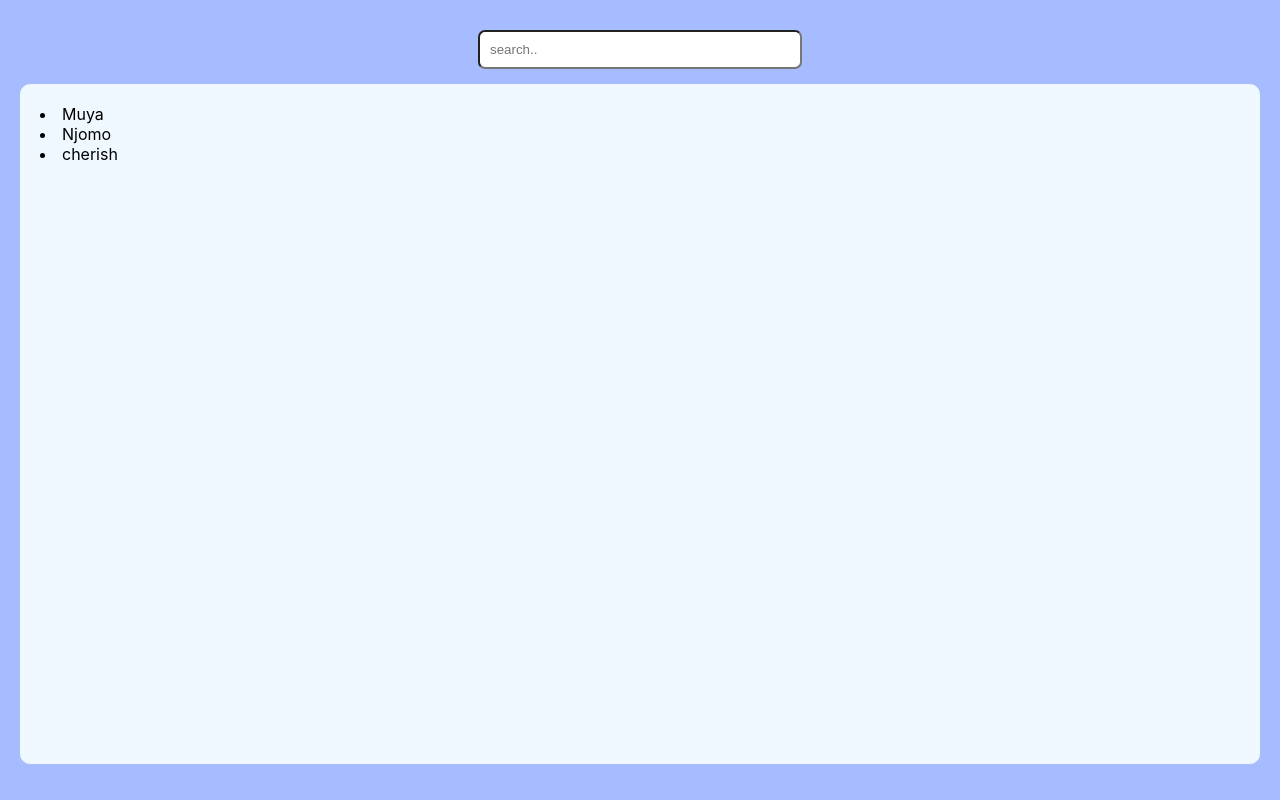
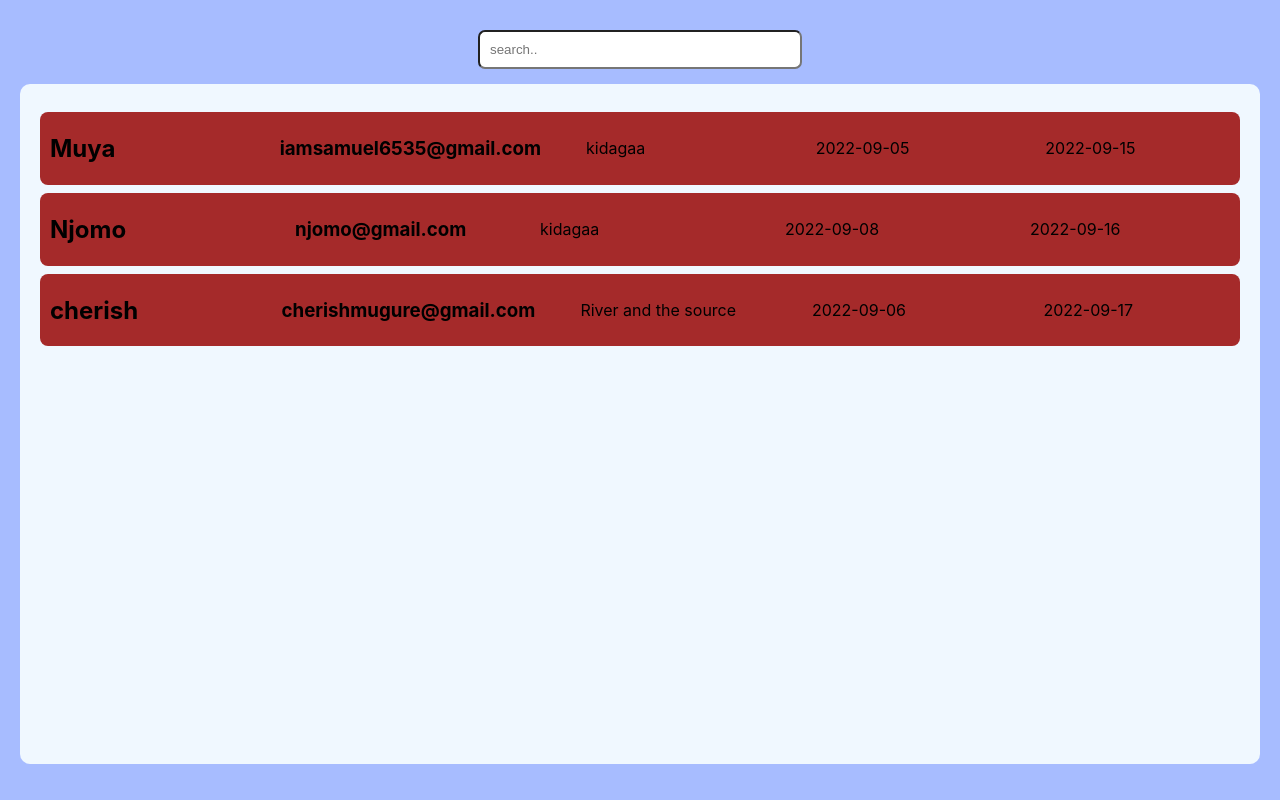
Before and after one commit to muyasamuel/LIBMS, a React (Create React App) app: page / in a window 1280 px wide. Built offline with nearby package versions, Linux system fonts and the light colour scheme.

Commit message:
Adding an individual issuedBookItem and style it

```diff
--- a/src/components/Data.js
+++ b/src/components/Data.js
@@ -94,7 +94,7 @@ export const issuedBooks = [
         studentsName: 'Muya',
         studentsEmail: 'iamsamuel6535@gmail.com',
         title: 'kidagaa',
-        issueDate: '2022-09-05',
+        issuedDate: '2022-09-05',
         returnDate: '2022-09-15'
 
     },
@@ -103,7 +103,7 @@ export const issuedBooks = [
         studentsName: 'Njomo',
         studentsEmail: 'njomo@gmail.com',
         title: 'kidagaa',
-        issueDate: '2022-09-08',
+        issuedDate: '2022-09-08',
         returnDate: '2022-09-16'
 
     },
@@ -112,7 +112,7 @@ export const issuedBooks = [
         studentsName: 'cherish',
         studentsEmail: 'cherishmugure@gmail.com',
         title: 'River and the source',
-        issueDate: '2022-09-06',
+        issuedDate: '2022-09-06',
         returnDate: '2022-09-17'
 
     }
--- /dev/null
+++ b/src/components/IssuedBookItem.css
@@ -0,0 +1,25 @@
+.issuedBookWrapper{
+    background: brown;
+    display: flex;
+    align-items: center;
+    gap: 45px;
+    border-radius: 8px;
+    padding: 2px 10px;
+    margin: 8px auto;
+}
+.issuedBookWrapper h2{
+    flex: 1;
+}
+
+.issuedBookWrapper h3{
+    flex: 1;
+}
+
+
+.issuedBookWrapper p{
+    flex: 1;
+}
+
+.issuedBookWrapper span{
+    flex: 1;
+}
--- /dev/null
+++ b/src/components/IssuedBookItem.js
@@ -0,0 +1,15 @@
+import './IssuedBookItem.css'
+
+function IssuedBookItem({studentsName, studentsEmail, title, issuedDate, returnDate}) {
+  return (
+    <div className='issuedBookWrapper'>
+        <h2>{studentsName} </h2>
+        <h3> {studentsEmail}</h3>
+        <p> {title} </p>
+        <span>{issuedDate}</span>
+        <span>{returnDate}</span>
+    </div>
+  )
+}
+
+export default IssuedBookItem
--- a/src/components/IssuedBooks.js
+++ b/src/components/IssuedBooks.js
@@ -1,5 +1,6 @@
 import './IssuedBooks.css';
 import { issuedBooks } from './Data';
+import IssuedBookItem from './IssuedBookItem';
 
 function IssuedBooks() {
   return (
@@ -8,7 +9,7 @@ function IssuedBooks() {
         <div className='inputDiv'> <input type='text'  placeholder='search..' /></div>
         <div className='issuedBookList'>
           {issuedBooks.map((item) => {
-            return <li> {item.studentsName}</li>
+            return <IssuedBookItem key={item.id} {...item} />
           }) }
         </div>
         </div>
```
